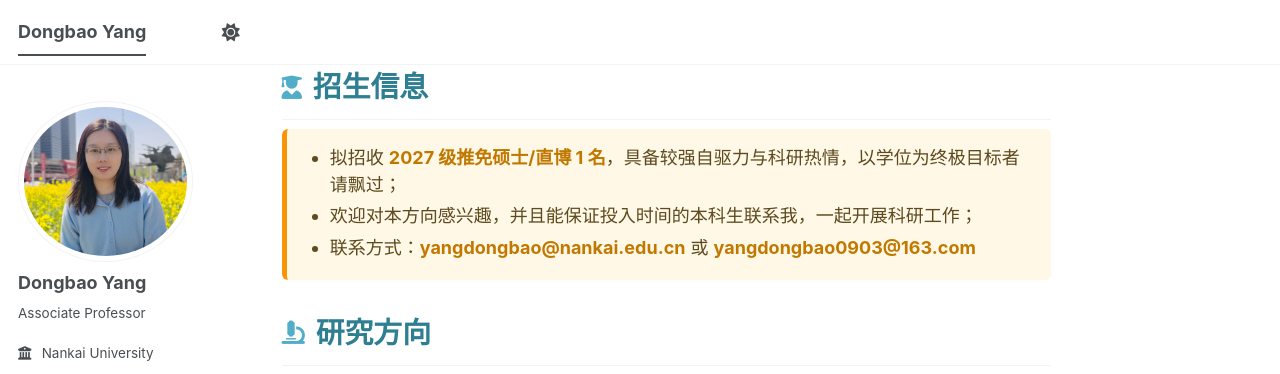
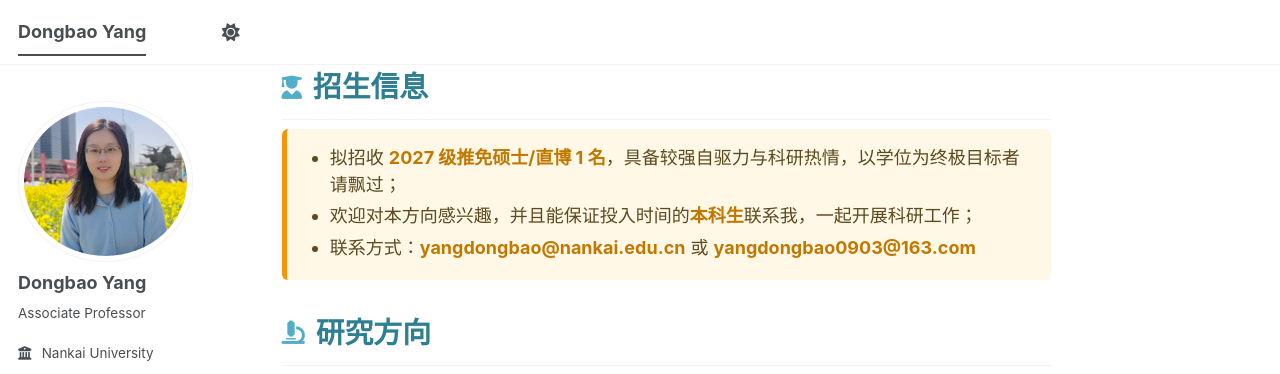
Before and after one commit to yangdb/yangdb.github.io, a Jekyll site: the page built from _pages/about.md, in a window 1280 px wide and 900 px high. Shown: the top 374 px of the window. Built offline with Jekyll 4.4.1, drawn with Linux system fonts in a browser that asks for light colours; some web fonts are replaced; a script bundle is joined from its source files by our own code; library files that are not in the unit come from our copies; some of the changed text lies outside the part shown.

Commit message:
Update undergraduate recruitment information and add patent

```diff
--- a/_pages/about.md
+++ b/_pages/about.md
@@ -12,7 +12,7 @@
   <div class="notice--recruit">
     <ul>
       <li>拟招收 <strong>2027 级推免硕士/直博 1 名</strong>，具备较强自驱力与科研热情，以学位为终极目标者请飘过；</li>
-      <li>欢迎对本方向感兴趣，并且能保证投入时间的本科生联系我，一起开展科研工作；</li>
+      <li>欢迎对本方向感兴趣，并且能保证投入时间的<strong>本科生</strong>联系我，一起开展科研工作；</li>
       <li>联系方式：<strong>yangdongbao@nankai.edu.cn</strong> 或 <strong>yangdongbao0903@163.com</strong></li>
     </ul>
   </div>
@@ -311,6 +311,7 @@
 <section class="homepage-section">
   <h2 class="homepage-section__title"><i class="fas fa-lightbulb"></i> 发明专利</h2>
   <ul class="patent-list">
+    <li><span class="patent-year">2026</span>一种基于正交知识刷新的域增量图像目标检测方法及系统，受理号：202611048253.5</li>
     <li><span class="patent-year">2026</span>一种基于梯度稀释抑制的增量目标检测方法及系统，受理号：202610836566.0</li>
     <li><span class="patent-year">2023</span>基于伪目标重放与挖掘的增量目标检测方法及装置，受理号：202311216027.X</li>
     <li><span class="patent-year">2023</span>基于单目标重放的增量目标检测方法及装置，受理号：202310102438.X</li>
```
